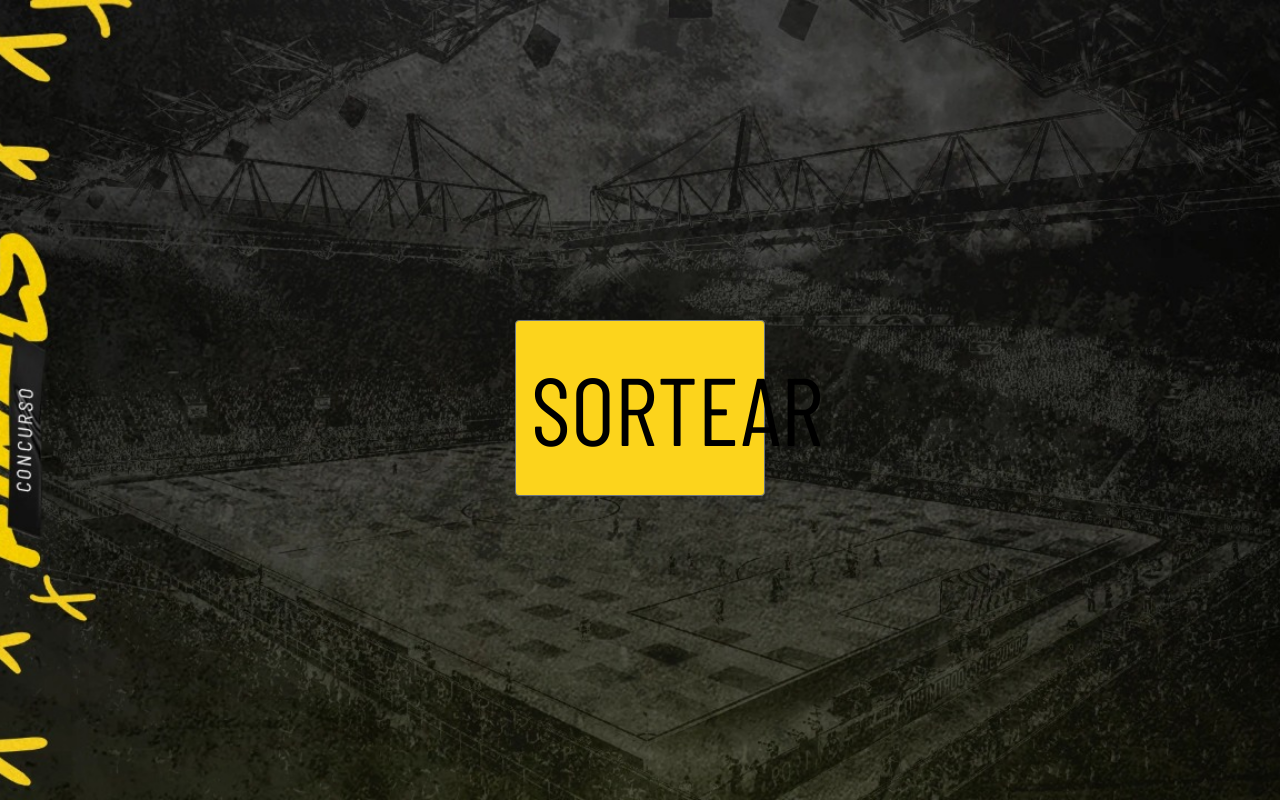
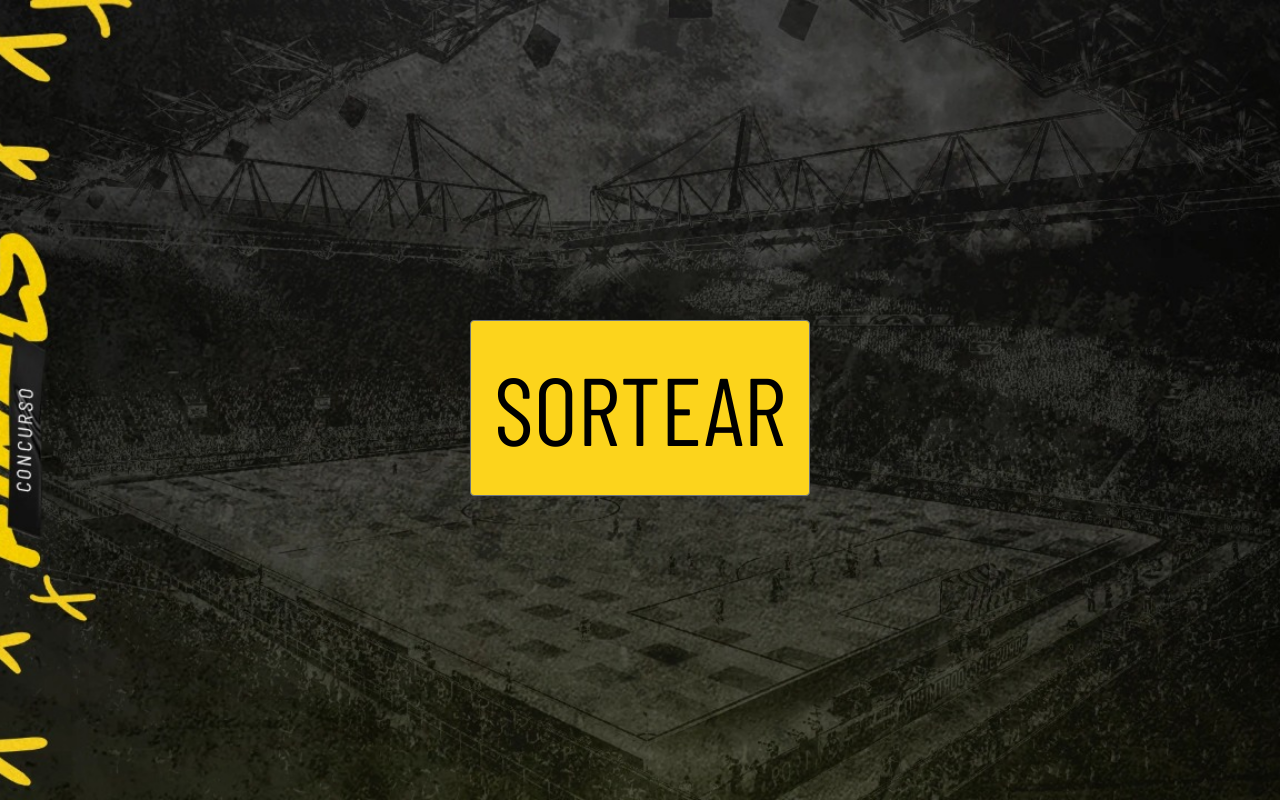
Before and after one commit to HenriqueMunhozS/SorteadorNomes, a React (Create React App) app: page / in a window 1280 px wide. Built offline with nearby package versions, Linux system fonts and the light colour scheme.

Commit message:
Update index.css

```diff
--- a/src/index.css
+++ b/src/index.css
@@ -42,7 +42,7 @@ body,
 .botao {
   background-color: #fcd41c !important;
   color: black;
-  width: 20%;
+  width: 340px;
   padding: 15px;
   font-size: 6rem;
   font-family: barlow_regular;
```
